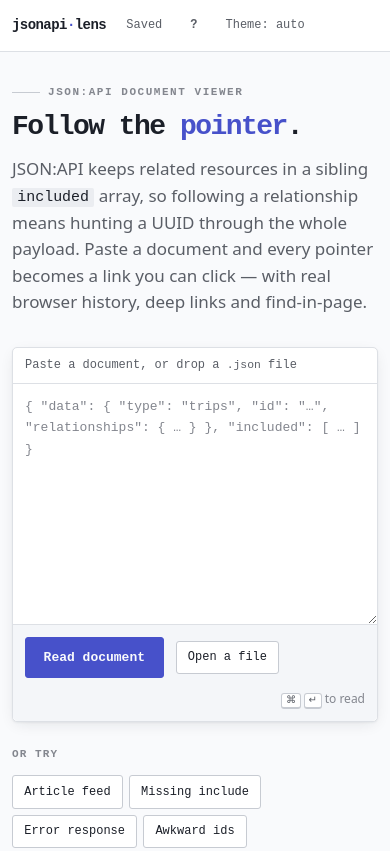
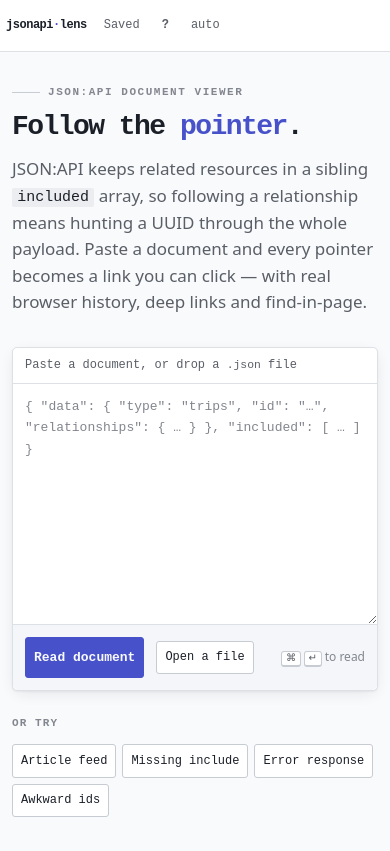
Before and after one commit to maksymskuibida/jsonapi-lens, a website built with Vite: page index.html in a window 390 px wide. Shown: the top 851 px of the page. Built offline with nearby package versions, Linux system fonts and the light colour scheme; a web font is replaced by a local one.

Commit message:
Make every viewport from 320px to 3440px behave
Two real problems, opposite ends of the range.

Narrow: the topbar overflowed by 131px because a brand plus four controls
does not fit a phone. Rather than dropping controls — each is a way to
get at your data — the labels shrink ("Theme: auto" to "auto", "New
document" to "New") and the brand yields space first.

Wide: my own first attempt made it worse by *raising* the max-width at
ultrawide, stretching rows to 1,840px so a resource id sat a hand's width
from the tags describing it. The column is now capped and centred, and
the extra room goes to margin; only the rail widens, because long type
names actually benefit. Attribute rows spend the width on the key column
instead of stretching values away from their keys.

Verified at 320, 375, 768, 1024, 1280, 2560 and 3440: zero horizontal
overflow, modals fit and scroll internally, expanded detail is intact.

Co-Authored-By: Claude Opus 5 <noreply@anthropic.com>

```diff
--- a/index.html
+++ b/index.html
@@ -42,9 +42,11 @@
             ?
           </button>
           <button class="btn btn--ghost" type="button" id="theme-toggle" aria-live="polite">
-            Theme: auto
+            <span class="btn__wide">Theme:</span><span>auto</span>
           </button>
-          <button class="btn" type="button" id="new-doc" hidden>New document</button>
+          <button class="btn" type="button" id="new-doc" hidden title="Start a new document">
+            New<span class="btn__wide">&nbsp;document</span>
+          </button>
         </div>
       </header>
 
--- a/src/main.ts
+++ b/src/main.ts
@@ -95,7 +95,13 @@ const THEME_KEY = "jsonapi-lens:theme";
 function applyTheme(theme: Theme): void {
   if (theme === "auto") document.documentElement.removeAttribute("data-theme");
   else document.documentElement.setAttribute("data-theme", theme);
-  themeEl.textContent = `Theme: ${theme}`;
+  // The word is a separate element so narrow viewports can drop it and keep
+  // the value, rather than the whole control overflowing the bar.
+  themeEl.replaceChildren(
+    el("span", { class: "btn__wide", text: "Theme:" }),
+    el("span", { text: theme }),
+  );
+  themeEl.title = `Theme: ${theme}. Click to change.`;
 }
 
 function readTheme(): Theme {
--- a/src/styles.css
+++ b/src/styles.css
@@ -2846,3 +2846,89 @@ body.has-modal {
   align-items: baseline;
   gap: var(--sp-4);
 }
+
+/* ==========================================================================
+   Viewport behaviour
+   --------------------------------------------------------------------------
+   The topbar is the tightest constraint: a brand plus four controls does not
+   fit a phone. Rather than hiding controls — every one of them is a way to get
+   at your data — the labels shrink and the brand yields space first.
+   ========================================================================== */
+
+.topbar__actions {
+  min-width: 0;
+}
+
+.brand {
+  min-width: 0;
+}
+
+.brand__mark {
+  overflow: hidden;
+  text-overflow: ellipsis;
+  white-space: nowrap;
+}
+
+/* Words that earn their place on a wide screen and not on a narrow one. */
+@media (max-width: 52rem) {
+  .btn__wide {
+    display: none;
+  }
+
+  .topbar {
+    gap: var(--sp-4);
+    padding-inline: var(--sp-4);
+  }
+
+  .topbar__actions {
+    gap: var(--sp-2);
+  }
+
+  .btn {
+    padding-inline: 0.5rem;
+  }
+}
+
+/* Below this the brand is the least useful thing on the bar. */
+@media (max-width: 26rem) {
+  .brand__mark {
+    font-size: var(--fs-2xs);
+  }
+
+  .topbar {
+    padding-inline: var(--sp-3);
+  }
+}
+
+/* --------------------------------------------------------------- ultrawide */
+
+/* On a very wide monitor the temptation is to let the page fill the glass. That
+   is the wrong instinct here: a resource row is a chip on the left and a couple
+   of tags on the right, so stretching it to 1,800px just puts a hand's width of
+   empty space between the id and the thing that describes it. The column is
+   capped instead, and the extra room goes to margin.
+
+   The rail gets a little wider, because long type names are the one thing that
+   genuinely benefits. */
+@media (min-width: 100rem) {
+  :root {
+    --rail-w: 20rem;
+  }
+
+  .doc {
+    gap: var(--sp-9);
+  }
+
+  /* Attribute rows spend the extra width on the key column rather than
+     stretching the value away from it. */
+  .kv {
+    grid-template-columns: minmax(8rem, 18rem) minmax(0, 1fr);
+  }
+
+  /* Keep prose at a readable measure even when the column is wide. */
+  .overview__note,
+  .absent-list__note,
+  .err__detail {
+    max-width: var(--measure);
+  }
+}
```
Also changed, not shown: README.md.
